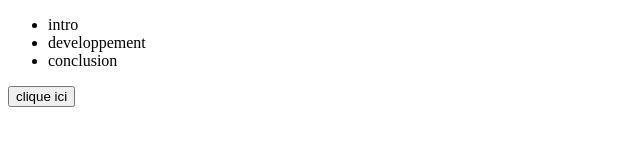
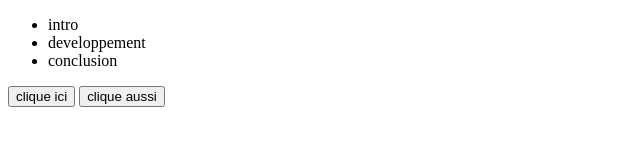
Before and after one commit to stef427/jsvincenthistory, a plain HTML site: page test.html in a window 1280 px wide. Shown: the whole page, without its empty margins (0-640 px from the left). Drawn offline with Linux system fonts and the light colour scheme.

Commit message:
second commit test

```diff
--- a/script.js
+++ b/script.js
@@ -4,3 +4,8 @@ function center() {
     document.getElementById("clique").style.justifyContent = "space-around";
     document.getElementById("clique").style.listStyle = "none";
 }
+
+function appears() {
+    document.getElementById("clique").innerHTML = "ici c'est l'accueil";
+
+}
--- a/test.html
+++ b/test.html
@@ -16,7 +16,9 @@
             <li>conclusion</li>
         </ul>
         <button onclick="center()">clique ici </button>
+        <button onclick="appears()">clique aussi</button>
     </nav>
+
 </body>
 <script src="script.js"></script>
 
```
